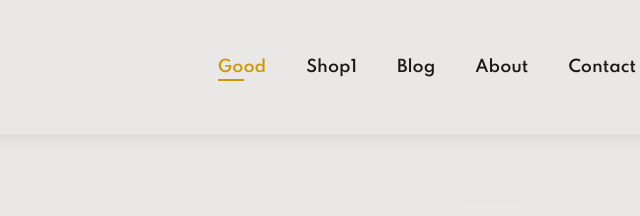
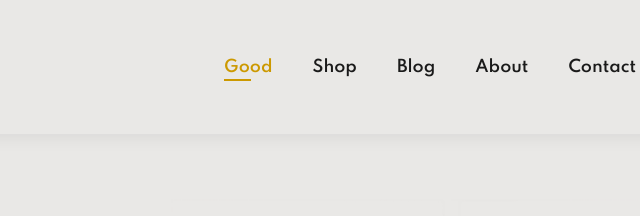
Before and after one commit to OnewangKatlegoAccount/shop, a plain HTML site: page index.html in a window 1280 px wide. Shown: the top 216 px of the page, 492-1132 px from the left. Drawn offline with Linux system fonts and the light colour scheme.

Commit message:
fixing shop menu name

```diff
--- a/index.html
+++ b/index.html
@@ -19,7 +19,7 @@
       <div>
         <ul id="navbar">
           <li><a class="active" href="index.html">Good</a></li>
-          <li><a href="shop.html">Shop1</a></li>
+          <li><a href="shop.html">Shop</a></li>
           <li><a href="blog.html">Blog</a></li>
           <li><a href="about.html">About</a></li>
           <li><a href="contact.html">Contact</a></li>
```
